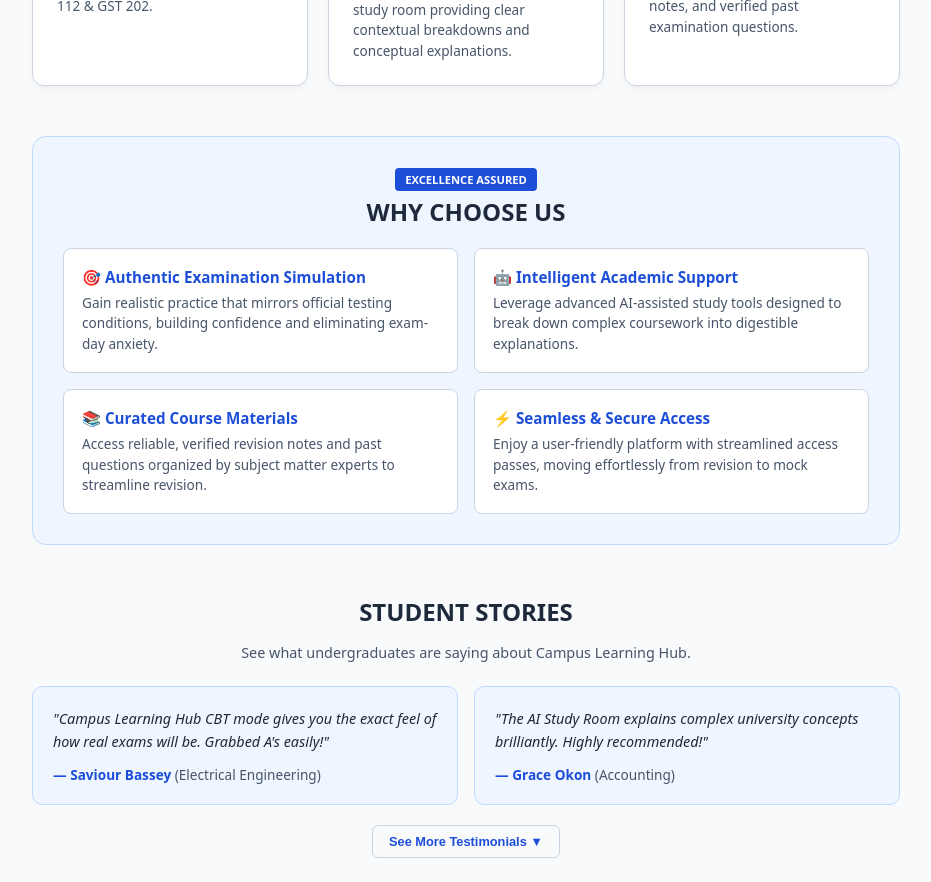
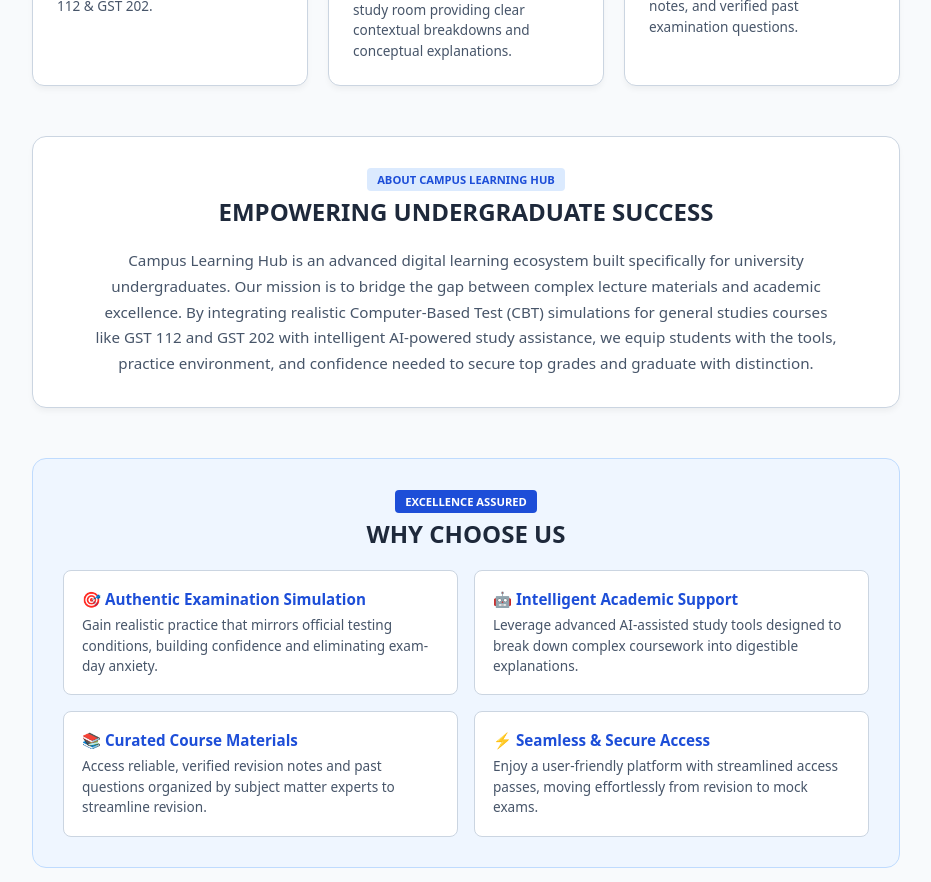
Before and after one commit to divinesaviour4-bit/LEARNING-MADE-EASY, a Next.js app: page / in a window 1280 px wide. Shown: the part 920-1802 px from the top of the page, without its empty margins (174-1105 px from the left). Built offline with nearby package versions, Linux system fonts and the light colour scheme.

Commit message:
Add About Us section and keep support gmail intact

```diff
--- a/app/page.tsx
+++ b/app/page.tsx
@@ -58,7 +58,7 @@
   { question: "The medieval period of philosophy was regarded as the period of faith or what else?", options: ["The Dark-age of Philosophy", "The age of reason", "The age of science", "The contemporary era"], answer: 0 },
   { question: "Who wrote the famous book 'The City of God' / 'Confessions'?", options: ["St. Augustine", "St. Thomas Aquinas", "Plotinus", "Moses Maimonides"], answer: 0 },
   { question: "What does Descartes' famous dictum 'Cogito, ergo sum' mean?", options: ["I think, therefore I am", "To be is to be perceived", "Man is the measure of all things", "Knowledge is power"], answer: 0 },
-  { question: "According to John Locke, the human mind at birth is a clean slate known as what?", option: ["Tabula rasa", "Cogito", "Monad", "A priori"], answer: 0 },
+  { question: "According to John Locke, the human mind at birth is a clean slate known as what?", options: ["Tabula rasa", "Cogito", "Monad", "A priori"], answer: 0 },
   { question: "An argument that starts from general principles to particulars is called what?", options: ["Deductive argument", "Inductive argument", "Informal fallacy", "A posteriori argument"], answer: 0 },
   { question: "An error in reasoning is known as a what?", options: ["Fallacy", "Premise", "Syallogism", "Paradox"], answer: 0 },
   { question: "What does 'Argumentum ad hominem' mean?", options: ["Attacking the man", "Appeal to pity", "Appeal to the people", "Does not follow"], answer: 0 },
@@ -530,6 +530,17 @@
           </div>
         </div>
 
+        {/* ABOUT US SECTION */}
+        <div style={{ marginBottom: "50px", background: "#ffffff", border: "1px solid #cbd5e1", padding: "30px", borderRadius: "14px", boxShadow: "0 4px 6px -1px rgba(0,0,0,0.05)" }}>
+          <div style={{ textAlign: "center", marginBottom: "20px" }}>
+            <span style={{ background: "#dbeafe", color: "#1d4ed8", padding: "4px 10px", borderRadius: "4px", fontSize: "0.7rem", fontWeight: "900" }}>ABOUT CAMPUS LEARNING HUB</span>
+            <h3 style={{ fontSize: "1.5rem", fontWeight: "900", color: "#1e293b", margin: "6px 0 0 0", textTransform: "uppercase" }}>Empowering Undergraduate Success</h3>
+          </div>
+          <p style={{ color: "#475569", fontSize: "0.95rem", lineHeight: "1.7", textAlign: "center", maxWidth: "750px", margin: "0 auto" }}>
+            Campus Learning Hub is an advanced digital learning ecosystem built specifically for university undergraduates. Our mission is to bridge the gap between complex lecture materials and academic excellence. By integrating realistic Computer-Based Test (CBT) simulations for general studies courses like GST 112 and GST 202 with intelligent AI-powered study assistance, we equip students with the tools, practice environment, and confidence needed to secure top grades and graduate with distinction.
+          </p>
+        </div>
+
         {/* WHY CHOOSE US SECTION */}
         <div style={{ marginBottom: "50px", background: "#eff6ff", border: "1px solid #bfdbfe", padding: "30px", borderRadius: "14px" }}>
           <div style={{ textAlign: "center", marginBottom: "20px" }}>
```
